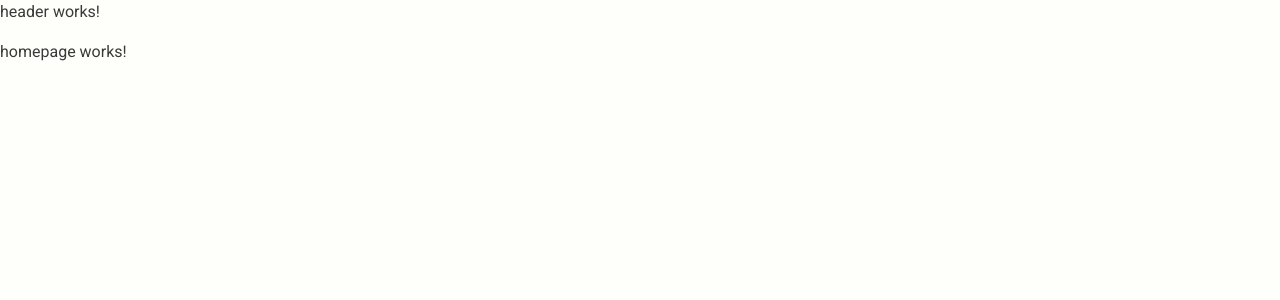
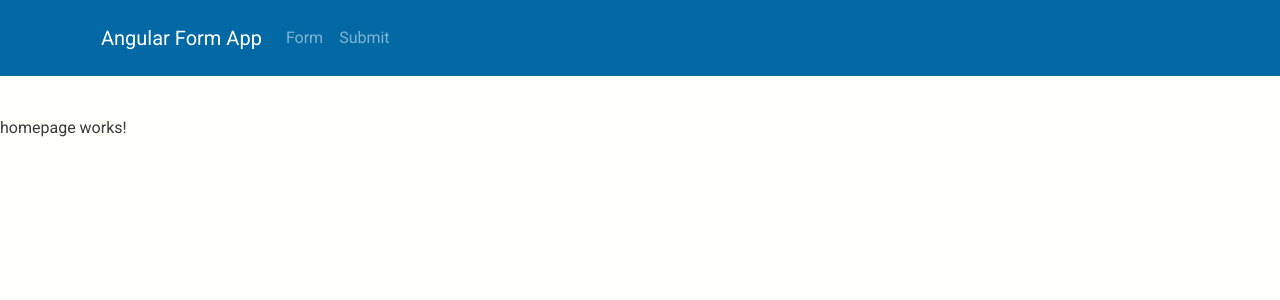
Before and after one commit to Misiek40k/angular-form-app, an Angular app: page / in a window 1280 px wide. Shown: the top 300 px of the page. Built offline with nearby package versions, Linux system fonts and the light colour scheme.

Commit message:
Add core module Move header to core

```diff
--- a/src/app/app.module.ts
+++ b/src/app/app.module.ts
@@ -2,7 +2,7 @@ import { NgModule } from '@angular/core';
 import { BrowserModule } from '@angular/platform-browser';
 import { BrowserAnimationsModule } from '@angular/platform-browser/animations';
 import { AppRoutingModule } from './app-routing.module';
-import { SharedModule } from './modules/shared/shared.module';
+import { CoreModule } from './modules/core/core.module';
 
 import { AppComponent } from './app.component';
 
@@ -14,7 +14,7 @@ import { AppComponent } from './app.component';
         BrowserModule,
         BrowserAnimationsModule,
         AppRoutingModule,
-        SharedModule,
+        CoreModule
     ],
     providers: [],
     bootstrap: [AppComponent]
--- /dev/null
+++ b/src/app/modules/core/header/header.component.html
@@ -0,0 +1,24 @@
+<header class="header">
+    <div class="container">
+        <nav class="navbar navbar-expand-lg navbar-dark">
+            <a class="navbar-brand" [routerLink]="'/'">Angular Form App</a>
+            <button class="navbar-toggler" type="button" (click)="collapse.toggle()">
+                <span class="navbar-toggler-icon"></span>
+            </button>
+            <div #collapse="ngbCollapse" [ngbCollapse]="isNavbarCollapsed" class="collapse navbar-collapse">
+                <ul class="navbar-nav">
+                    <li class="nav-item">
+                        <a class="nav-link" [routerLink]="'/form'" [routerLinkActive]="'active'" [routerLinkActiveOptions]="{exact: true}">
+                            Form
+                        </a>
+                    </li>
+                    <li class="nav-item">
+                        <a class="nav-link" [routerLink]="'/form/submit'" [routerLinkActive]="'active'">
+                            Submit
+                        </a>
+                    </li>
+                </ul>
+            </div>
+        </nav>
+    </div>
+</header>
--- /dev/null
+++ b/src/app/modules/core/header/header.component.scss
@@ -0,0 +1,9 @@
+@import "src/styles/variables";
+
+.header {
+    padding: $base-size * 0.5 0;
+    background: $primary-color;
+    display: flex;
+    align-items: center;
+    margin-bottom: $base-size * 2;
+}
--- /dev/null
+++ b/src/app/modules/core/header/header.component.ts
@@ -0,0 +1,15 @@
+import { Component, OnInit } from '@angular/core';
+
+@Component({
+    selector: 'app-header',
+    templateUrl: './header.component.html',
+    styleUrls: ['./header.component.scss']
+})
+export class HeaderComponent implements OnInit {
+
+    isNavbarCollapsed = true;
+
+    constructor() { }
+
+    ngOnInit(): void { }
+}
--- a/src/app/modules/shared/header/header.component.html
+++ /dev/null
@@ -1 +0,0 @@
-<p>header works!</p>
--- a/src/app/modules/shared/header/header.component.ts
+++ /dev/null
@@ -1,15 +0,0 @@
-import { Component, OnInit } from '@angular/core';
-
-@Component({
-  selector: 'app-header',
-  templateUrl: './header.component.html',
-  styleUrls: ['./header.component.scss']
-})
-export class HeaderComponent implements OnInit {
-
-  constructor() { }
-
-  ngOnInit(): void {
-  }
-
-}
--- a/src/styles/_variables.scss
+++ b/src/styles/_variables.scss
@@ -10,7 +10,7 @@ $text-color-inverse: #fff;
 //sizes
 
 $base-size: 1rem * 1.25;
-$header-height: $base-size * 6;
+$header-height: $base-size * 4;
 
 //fonts
 
```
Also changed, not shown: src/app/modules/core/core.module.ts (added, +21 -0 lines), src/app/modules/shared/shared.module.ts (+7 -9 lines), src/app/modules/shared/header/header.component.scss (deleted), 1 other file (tests, documents, lock files or other folders).
